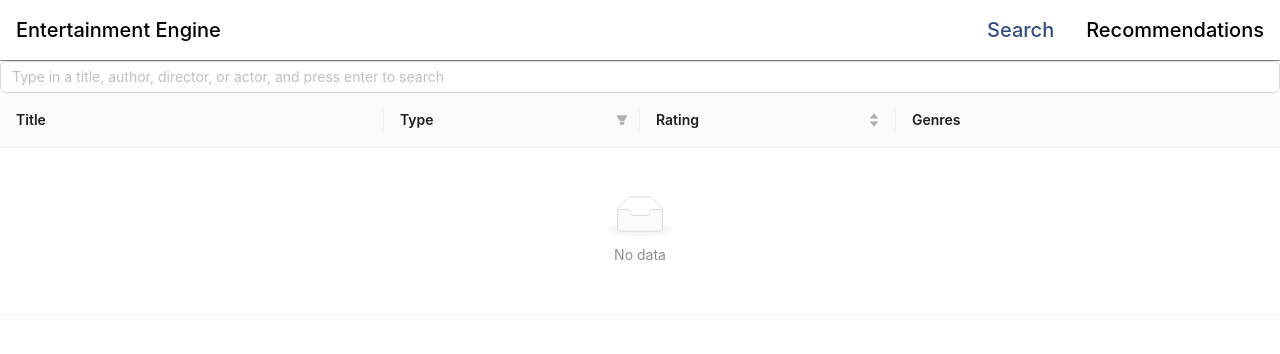
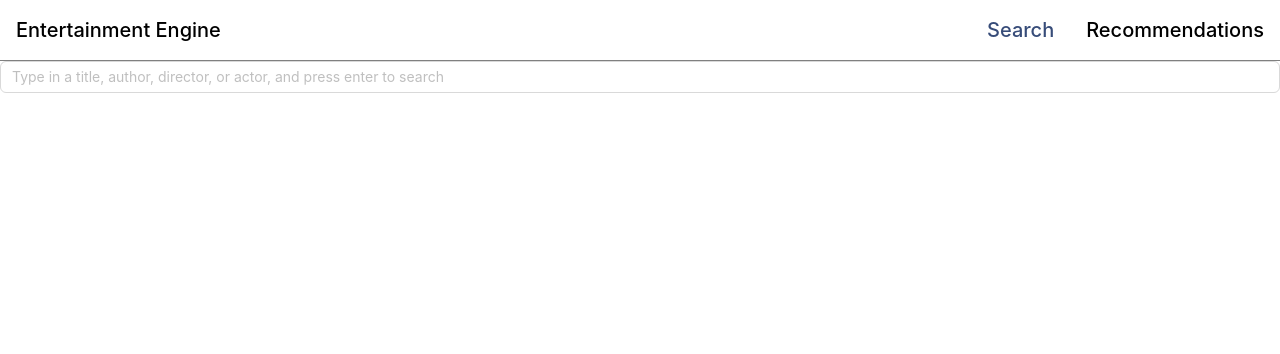
Before and after one commit to jxiao/CIS450-Final-Project, a React (Create React App) app in the folder client/: page /search in a window 1280 px wide. Shown: the top 354 px of the page. Built offline with nearby package versions, Linux system fonts and the light colour scheme.

Commit message:
added rendering of table only when not null

```diff
--- a/client/src/components/Search.js
+++ b/client/src/components/Search.js
@@ -77,7 +77,7 @@ function Search() {
         placeholder="Type in a title, author, director, or actor, and press enter to search"
         onPressEnter={handleSearch}
       />
-      <Table
+      {data && <Table
         onRow={(record) => {
           return {
             onClick: () => {
@@ -87,7 +87,7 @@ function Search() {
         }}
         columns={columns}
         dataSource={data}
-      />
+      />}
       <Modal
         open={detailedViewItem !== null && detailedViewItem !== undefined}
         onOk={() => setDetailedViewItem(null)}
```
